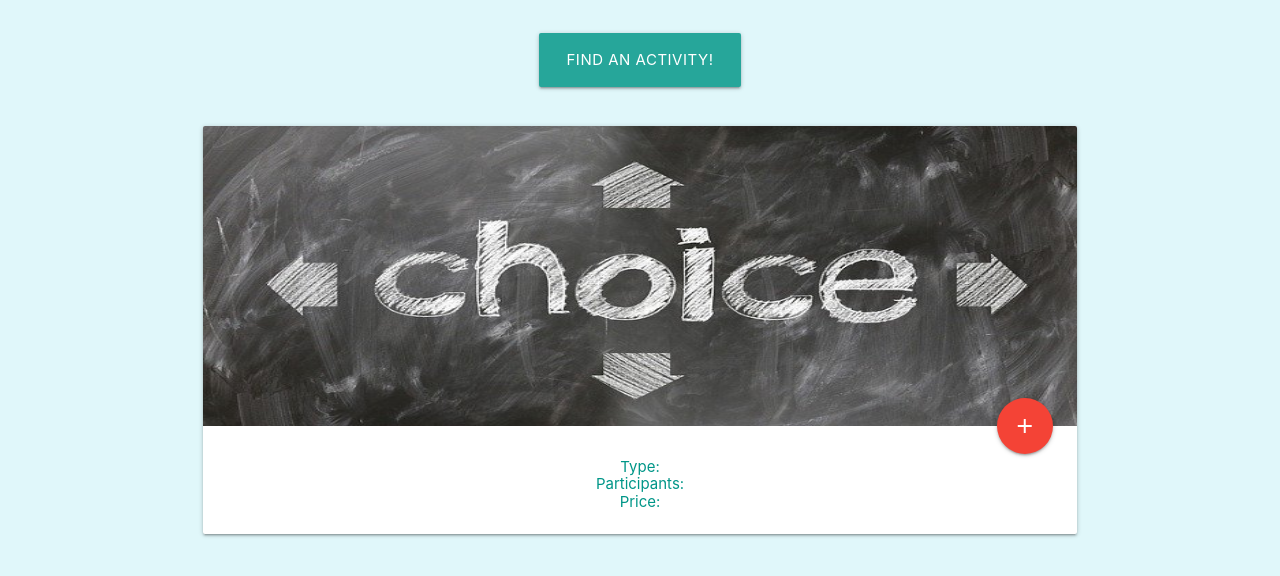
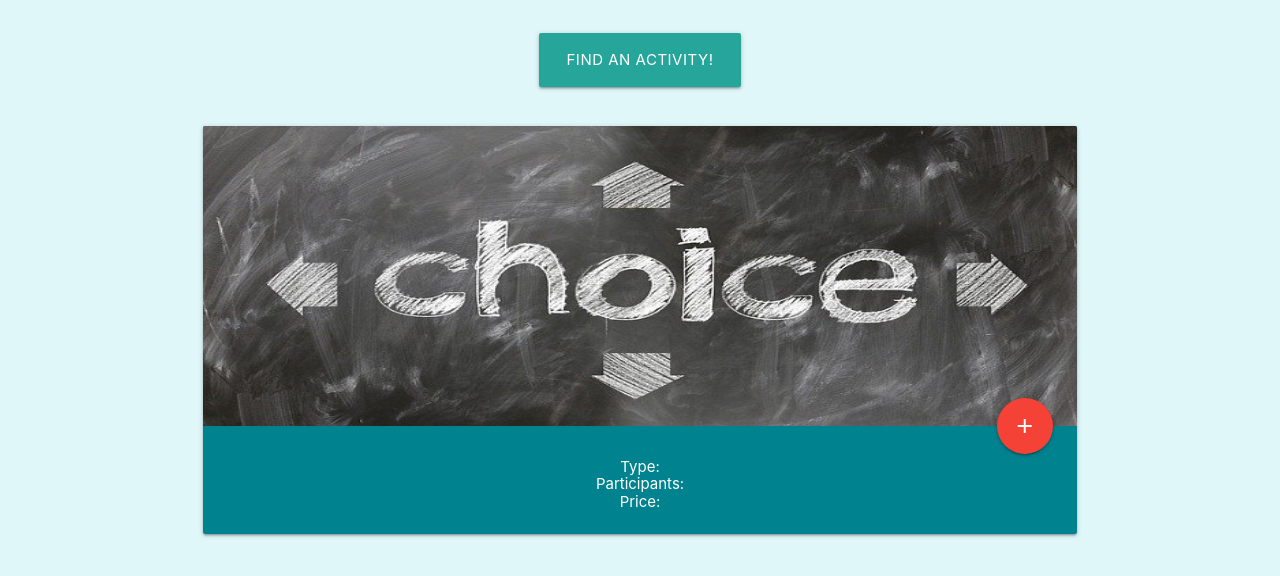
Before and after one commit to caitlinw29/PlayMe, a plain HTML site: page activity-gen.html in a window 1280 px wide. Shown: the part 202-778 px from the top of the page. Drawn offline with nearby package versions, Linux system fonts and the light colour scheme.

Commit message:
Adjust activity generator card color

```diff
--- a/activity-gen.html
+++ b/activity-gen.html
@@ -55,7 +55,7 @@
     <div class="container">
       <div class="row">
         <div class="col s12">
-          <div class="card">
+          <div class="card cyan darken-3 white-text">
             <div class="card-image">
               <img id="activityCardImg" src="./assets/img/choice.jpg" alt="" width="500px" height="300px">
               <a id="addFaves" class="btn-floating btn-large halfway-fab waves-effect waves-light red"><i class="material-icons add">add</i></a>
```
